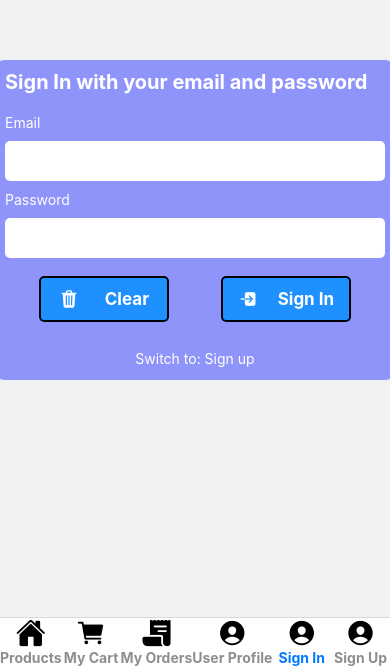
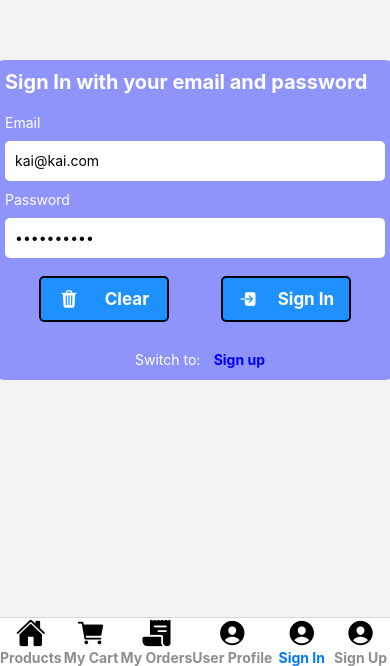
Before and after one commit to Kaichunyu/Fake_Store, a React Native app in the folder Fake-Store/: screen /SignIn in a window 390 px wide. Shown: the part 178-844 px from the top of the page. Built offline with nearby package versions, Linux system fonts and the light colour scheme; no server answers.

Commit message:
Added authService, enable user to Sign In, Sign Up, and Update User Profile.

```diff
--- a/Fake-Store/src/screens/SignIn.js
+++ b/Fake-Store/src/screens/SignIn.js
@@ -1,23 +1,39 @@
-import { View, StyleSheet, Text, TextInput, Pressable } from "react-native";
+import {
+	View,
+	StyleSheet,
+	Text,
+	TextInput,
+	Pressable,
+	Alert,
+} from "react-native";
 import { useState } from "react";
 import { ImageButton } from "../components/ImageButton";
+import { useNavigation } from "@react-navigation/native";
+import { signinUser } from "../service/authService";
+import { useEffect } from "react";
 
 export const SignIn = () => {
-	const [email, setEmail] = useState("");
-	const [password, setPassword] = useState("");
+	const navigation = useNavigation();
+
+	const [email, setEmail] = useState("kai@kai.com");
+	const [password, setPassword] = useState("Aa12345678");
 
 	const clearHander = () => {
 		setEmail("");
 		setPassword("");
 	};
 
-	const signInHander = () => {
-		console.log("sign In");
-  };
+	const signInHander = async () => {
+		const res = await signinUser(email, password);
+		if (res.status === "error") {
+			Alert.alert(res.message);
+		}
+		console.log(res);
+	};
 
-  const signUpHander = () => {
-    console.log("signUp")
-  }
+	const signUpHander = () => {
+		navigation.navigate("SignUp");
+	};
 
 	return (
 		<View style={styles.contain}>
@@ -48,9 +64,17 @@ export const SignIn = () => {
 						action={signInHander}
 					/>
 				</View>
-				<View style={styles.signUp}>
-					<Pressable onPress={signUpHander}>
-						<Text style={styles.text}>Switch to: Sign up</Text>
+				<View style={styles.navigator}>
+					<Text style={styles.text}>Switch to:</Text>
+					<Pressable
+						style={({ pressed }) => [
+							{
+								opacity: pressed ? 0.5 : 1.0,
+							},
+						]}
+						onPress={signUpHander}
+					>
+						<Text style={styles.button}> Sign up</Text>
 					</Pressable>
 				</View>
 			</View>
@@ -98,8 +122,14 @@ const styles = StyleSheet.create({
 		padding: 8,
 		margin: 10,
 	},
-	signUp: {
+	navigator: {
 		justifyContent: "center",
 		alignItems: "center",
+		flexDirection: "row",
+		flex: 1,
+	},
+	button: {
+		color: "blue",
+		fontWeight: "bold",
 	},
 });
--- a/Fake-Store/src/screens/SignUp.js
+++ b/Fake-Store/src/screens/SignUp.js
@@ -1,31 +1,46 @@
-import { View, StyleSheet, Text, TextInput, Pressable } from "react-native";
-import { useState } from "react";
+import {
+	View,
+	StyleSheet,
+	Text,
+	TextInput,
+	Pressable,
+	Alert,
+} from "react-native";
+import { useState, useEffect } from "react";
 import { ImageButton } from "../components/ImageButton";
+import { useNavigation } from "@react-navigation/native";
+import { signupUser } from "../service/authService";
 
 export const SignUp = () => {
-  const [userName, setUserName] = useState("")
+	const navigation = useNavigation();
+	const [userName, setUserName] = useState("");
 	const [email, setEmail] = useState("");
 	const [password, setPassword] = useState("");
 
-  const clearHander = () => {
-    setUserName("")
+
+	const clearHander = () => {
+		setUserName("");
 		setEmail("");
 		setPassword("");
 	};
 
-	const signUpHander = () => {
-		console.log("sign Up");
-  };
+	const signUpHander = async () => {
+		const res = await signupUser(userName, email, password);
+		if (res.status === "error") {
+			Alert.alert(res.message);
+		}
+		console.log(res);
+	};
 
-  const signInHander = () => {
-    console.log("signIn")
-  }
+	const signInHander = () => {
+		navigation.navigate("SignIn");
+	};
 
 	return (
 		<View style={styles.contain}>
 			<View style={styles.signInForm}>
-        <Text style={styles.title}>Sign up a new user</Text>
-        <Text style={styles.text}>User Name</Text>
+				<Text style={styles.title}>Sign Up a new user</Text>
+				<Text style={styles.text}>User Name</Text>
 				<TextInput
 					style={styles.inputBox}
 					value={userName}
@@ -56,9 +71,17 @@ export const SignUp = () => {
 						action={signUpHander}
 					/>
 				</View>
-				<View style={styles.signIn}>
-					<Pressable onPress={signInHander}>
-						<Text style={styles.text}>Switch to: Sign In</Text>
+				<View style={styles.navigator}>
+					<Text style={styles.text}>Switch to:</Text>
+					<Pressable
+						style={({ pressed }) => [
+							{
+								opacity: pressed ? 0.5 : 1.0,
+							},
+						]}
+						onPress={signInHander}
+					>
+						<Text style={styles.button}> Sign In</Text>
 					</Pressable>
 				</View>
 			</View>
@@ -106,8 +129,14 @@ const styles = StyleSheet.create({
 		padding: 8,
 		margin: 10,
 	},
-	signIn: {
+	navigator: {
 		justifyContent: "center",
 		alignItems: "center",
+		flexDirection: "row",
+		flex: 1,
+	},
+	button: {
+		color: "blue",
+		fontWeight: "bold",
 	},
 });
--- a/Fake-Store/src/screens/UserProfile.js
+++ b/Fake-Store/src/screens/UserProfile.js
@@ -1,30 +1,103 @@
-import { View, StyleSheet, Text } from "react-native";
+import { View, StyleSheet, Text, TextInput, Alert } from "react-native";
 import { Title } from "../components/Title";
 import { ImageButton } from "../components/ImageButton";
+import { useState } from "react";
+import { updateUserProfile } from "../service/authService";
 
 export const UserProfile = () => {
+	const [newUserName, setNewUserName] = useState("");
+	const [newPassword, setNewPassword] = useState("");
+	const [update, setUpdate] = useState(false);
+
+	const token = "a";
+	// "eyJhbGciOiJIUzI1NiIsInR5cCI6IkpXVCJ9.eyJ1c2VySUQiOjEwLCJpYXQiOjE3MTU5MTkxODgsImV4cCI6MTcxNTkyMjc4OH0.WsotQB9HHt9REBIMA-sy5Tk8wY5jNyA7GHOwnowWfhY";
+
+	const updateHandler = () => {
+		setUpdate(!update);
+	};
+
+	const signOutHandler = () => {};
+
+	const confirmHandler = async () => {
+		const res = await updateUserProfile(token, newUserName, newPassword);
+		if (res.status === "error") {
+			Alert.alert(res.message);
+		} else {
+			console.log(res);
+			setUpdate(!update);
+		}
+	};
+
+	const cancelHandler = () => {
+		setUpdate(!update);
+	};
 	return (
 		<View style={styles.container}>
 			<View style={styles.top}>
 				<Title title="User Profile" />
 			</View>
 			<View style={styles.bottom}>
+				{update === false ? (
+					<View>
 						<View style={styles.detailsContainer}>
 							<View>
 								<Text style={styles.column}>User Name:</Text>
 								<Text style={styles.column}>Email:</Text>
 							</View>
 							<View>
-						<Text style={styles.details}>Kai</Text>
-						<Text style={styles.details}>kaichun.yu@griffithuni.edu.au</Text>
+								<Text style={styles.details}>kai</Text>
+								<Text style={styles.details}>
+									kaichun.yu@griffithuni.edu.au
+								</Text>
 							</View>
 						</View>
 
 						<View style={styles.buttonPanel}>
-					<ImageButton buttonname="Update" iconname="construct" action />
+							<ImageButton
+								buttonname="Update"
+								iconname="construct"
+								action={updateHandler}
+							/>
 
-					<ImageButton buttonname="Sign Out" iconname="log-out" action />
+							<ImageButton
+								buttonname="Sign Out"
+								iconname="log-out"
+								action={signOutHandler}
+							/>
 						</View>
+					</View>
+				) : (
+					<View style={styles.content}>
+						<View style={styles.signInForm}>
+							<Text style={styles.title}>Update new username and password</Text>
+							<Text style={styles.text}>New Username</Text>
+							<TextInput
+								style={styles.inputBox}
+								value={newUserName}
+								onChangeText={setNewUserName}
+							/>
+							<Text style={styles.text}>New Password</Text>
+							<TextInput
+								style={styles.inputBox}
+								value={newPassword}
+								onChangeText={setNewPassword}
+								secureTextEntry={true}
+							/>
+							<View style={styles.buttonPanel}>
+								<ImageButton
+									buttonname="Confirm"
+									iconname="checkmark-sharp"
+									action={confirmHandler}
+								/>
+								<ImageButton
+									buttonname="Cancel"
+									iconname="close-sharp"
+									action={cancelHandler}
+								/>
+							</View>
+						</View>
+					</View>
+				)}
 			</View>
 		</View>
 	);
@@ -45,11 +118,10 @@ const styles = StyleSheet.create({
 		height: "88%",
 		marginHorizontal: 20,
 		padding: 10,
-		width: 360,
 	},
 	detailsContainer: {
 		flexDirection: "row",
-    justifyContent: "flex-start",
+		justifyContent: "center",
 	},
 
 	column: {
@@ -66,8 +138,38 @@ const styles = StyleSheet.create({
 	buttonPanel: {
 		flexDirection: "row",
 		justifyContent: "space-evenly",
-		width: 360,
 		padding: 8,
 		margin: 10,
 	},
+
+	signInForm: {
+		backgroundColor: "#8F94FB",
+		width: 400,
+		height: 320,
+		borderRadius: 10,
+	},
+
+	title: {
+		fontSize: 20,
+		color: "white",
+		fontWeight: "bold",
+		padding: 10,
+	},
+
+	text: {
+		padding: 10,
+		color: "white",
+	},
+
+	inputBox: {
+		width: 380,
+		height: 40,
+		borderRadius: 5,
+		padding: 10,
+		alignSelf: "center",
+		backgroundColor: "white",
+	},
+	content: {
+		alignItems: "center",
+	},
 });
--- a/Fake-Store/src/service/authService.js
+++ b/Fake-Store/src/service/authService.js
@@ -1,6 +1,6 @@
 import { server, port } from "./serverSetting"
 
-export const signupUser = async ({ name, email, password }) => {
+export const signupUser = async ( name, email, password ) => {
   const url = `${server}:${port}/users/signup`;
   const user = { name, email, password }
   try {
@@ -18,7 +18,7 @@ export const signupUser = async ({ name, email, password }) => {
   }
 }
 
-export const signinUser = async ({ email, password }) => {
+export const signinUser = async ( email, password ) => {
   const url = `${server}:${port}/users/signin`;
   const user = { email, password }
   try {
@@ -30,13 +30,14 @@ export const signinUser = async ({ email, password }) => {
       },
       body: JSON.stringify(user),
     });
-    return await res.json();
+    const data = await res.json()
+    return data;
   } catch (error) {
     throw new Error("Failed to sign in user: " + error);
   }
 }
 
-export const updateUserProfile = async ({ token, name, password }) => {
+export const updateUserProfile = async ( token, name, password ) => {
   const url = `${server}:${port}/users/update`;
   const user = { name, password }
   try {
```
Lines whose indentation alone changed are shown as unchanged.
